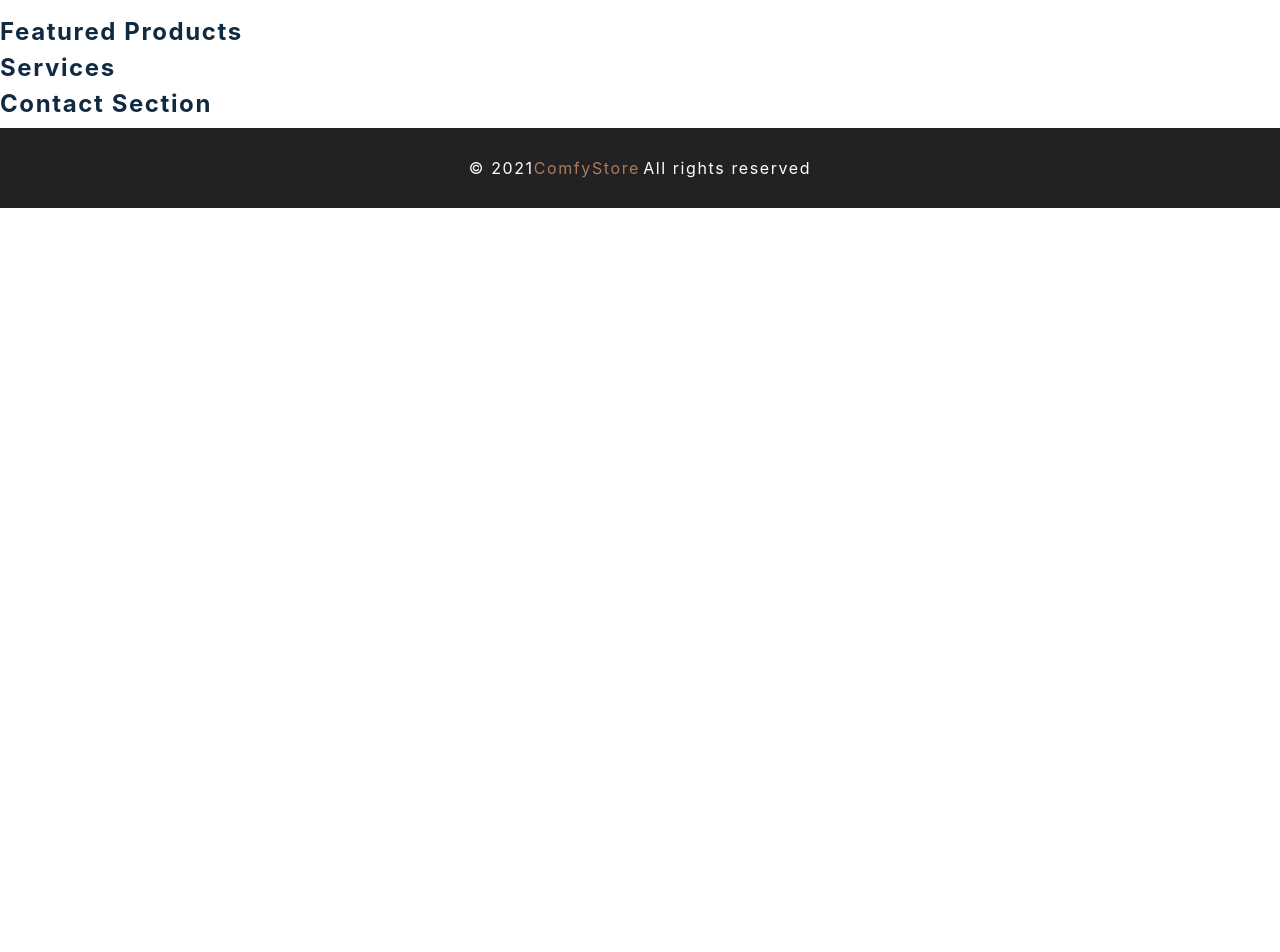
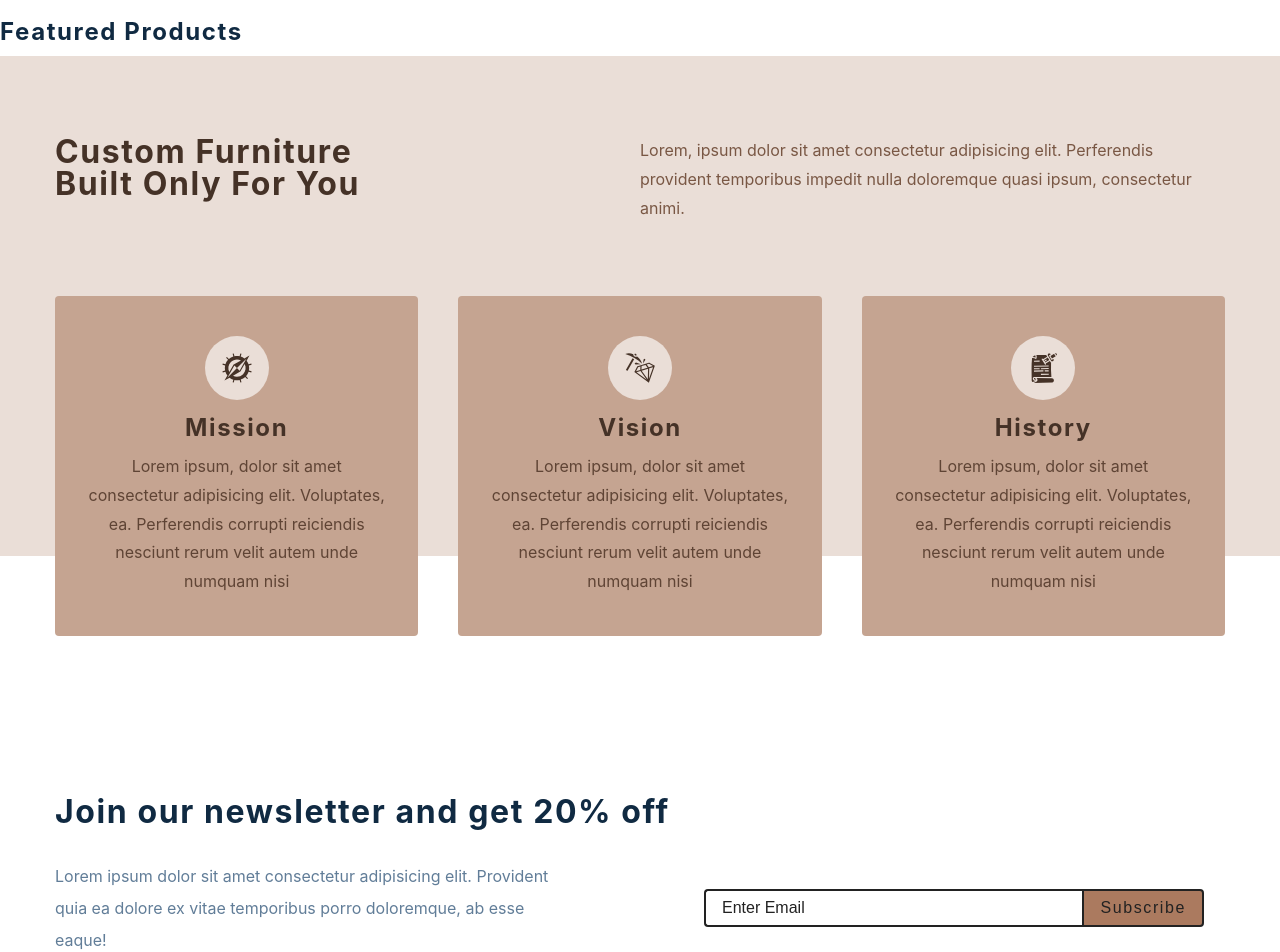
Before and after one commit to YellowFlash2012/comfy-store, a React (Create React App) app: page / in a window 1280 px wide. Shown: the part 780-1732 px from the top of the page. Before the commit the page ends 988 px from the top, so only its background shows below. Built offline with nearby package versions, Linux system fonts and the light colour scheme; the HTML template or start-up script is replaced by a standard one.

Commit message:
services and contact sections of the homepage completed. Also added functionality to collect email of the optin form via formspree.io

```diff
--- a/src/components/Contact.js
+++ b/src/components/Contact.js
@@ -2,7 +2,37 @@ import React from 'react'
 import styled from 'styled-components'
 
 const Contact = () => {
-  return <h4>contact section</h4>
+  return (
+    <Wrapper>
+      <div className="section-center">
+        <h3>Join our newsletter and get 20% off</h3>
+
+        <div className="content">
+          <p>
+            Lorem ipsum dolor sit amet consectetur adipisicing elit. Provident
+            quia ea dolore ex vitae temporibus porro doloremque, ab esse eaque!
+          </p>
+
+          <form
+            action="https://formspree.io/f/xyyogzne"
+            className="contact-form"
+            method="POST"
+          >
+            <input
+              type="email"
+              className="form-input"
+              placeholder="enter email"
+              name="_replyto"
+            />
+
+            <button type="submit" className="submit-btn">
+              subscribe
+            </button>
+          </form>
+        </div>
+      </div>
+    </Wrapper>
+  );
 }
 const Wrapper = styled.section`
   padding: 5rem 0;
--- a/src/components/Services.js
+++ b/src/components/Services.js
@@ -3,7 +3,38 @@ import styled from 'styled-components'
 import { services } from '../utils/constants'
 
 const Services = () => {
-  return <h4>services </h4>
+  return (
+    <Wrapper>
+      <div className="section-center">
+        <article className="header">
+          <h3>
+            custom furniture <br />
+            built only for you
+          </h3>
+
+          <p>
+            Lorem, ipsum dolor sit amet consectetur adipisicing elit.
+            Perferendis provident temporibus impedit nulla doloremque quasi
+            ipsum, consectetur animi.
+          </p>
+        </article>
+
+        <div className="services-center">
+          {services.map((service) => {
+            const { id, icon, title, text } = service;
+            return (
+              <article key={id} className="service">
+                <span className="icon">{icon}</span>
+                <h4>{title}</h4>
+                <p>{text}</p>
+              </article>
+            )
+          })}
+        </div>
+
+      </div>
+    </Wrapper>
+  );
 }
 
 const Wrapper = styled.section`
```
